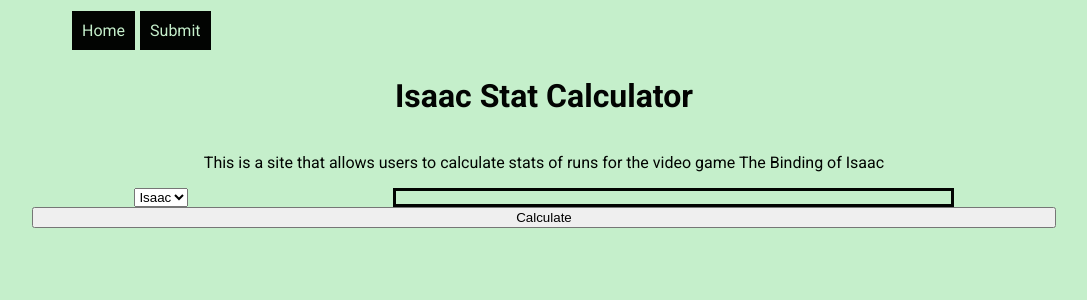
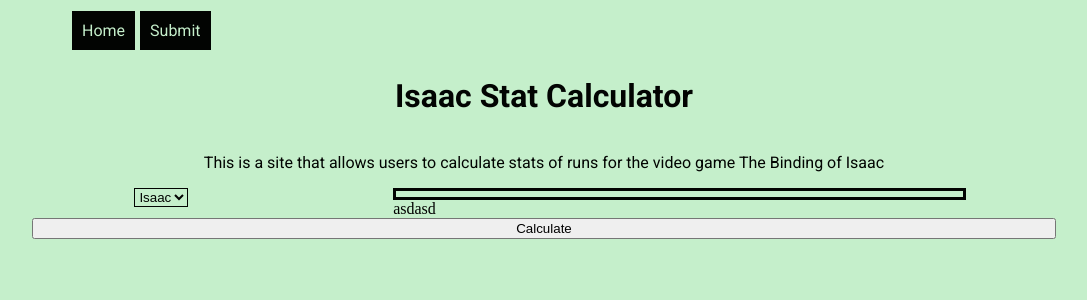
Before and after one commit to bardinasjacob/isaacApp, a PHP site: page / in a window 1280 px wide. Shown: the top 300 px of the page, without its empty margins (96-1183 px from the left). Run offline with PHP 8.4, Linux system fonts and the light colour scheme; data that the repository does not hold is empty.

Commit message:
Updated character dropdown color scheme and added currently selected items section

```diff
--- a/index.html
+++ b/index.html
@@ -34,8 +34,8 @@
                 </div>
                 <div id="itemPanel">
                     <div id="itemBox">
-
                     </div>
+                    <div id="selectedItems">asdasd</div>
                 </div>
             </div>
             <button onclick="">Calculate</button>
--- a/styles.css
+++ b/styles.css
@@ -67,6 +67,18 @@ main{
     margin-right: 10%;
 }
 
+#character{
+    background-color: var(--primary-color);
+    color: var(--secondary-color);
+    border-color: var(--secondary-color);
+}
+
+#character:hover{
+    background-color: var(--secondary-color);
+    color: var(--primary-color);
+    border-color: var(--primary-color);
+}
+
 form{
     display: flex;
     flex-direction: column;
@@ -97,15 +109,10 @@ form button:hover{
 
 #itemPanel{
     display: flex;
-    flex-direction: row;
+    flex-direction: column;
     width: 100%;
     margin-left: 10%;
     margin-right: 10%;
-    border: 3px #020402;
-    border-style: solid;
-    padding: 3px;
-    max-height: 20rem;
-    overflow-y: scroll;
 }
 
 
@@ -115,6 +122,11 @@ form button:hover{
     flex-direction: row;
     flex-wrap: wrap;
     justify-content: start;
+    border: 3px #020402;
+    border-style: solid;
+    padding: 3px;
+    max-height: 20rem;
+    overflow-y: scroll;
 
 }
 
```
